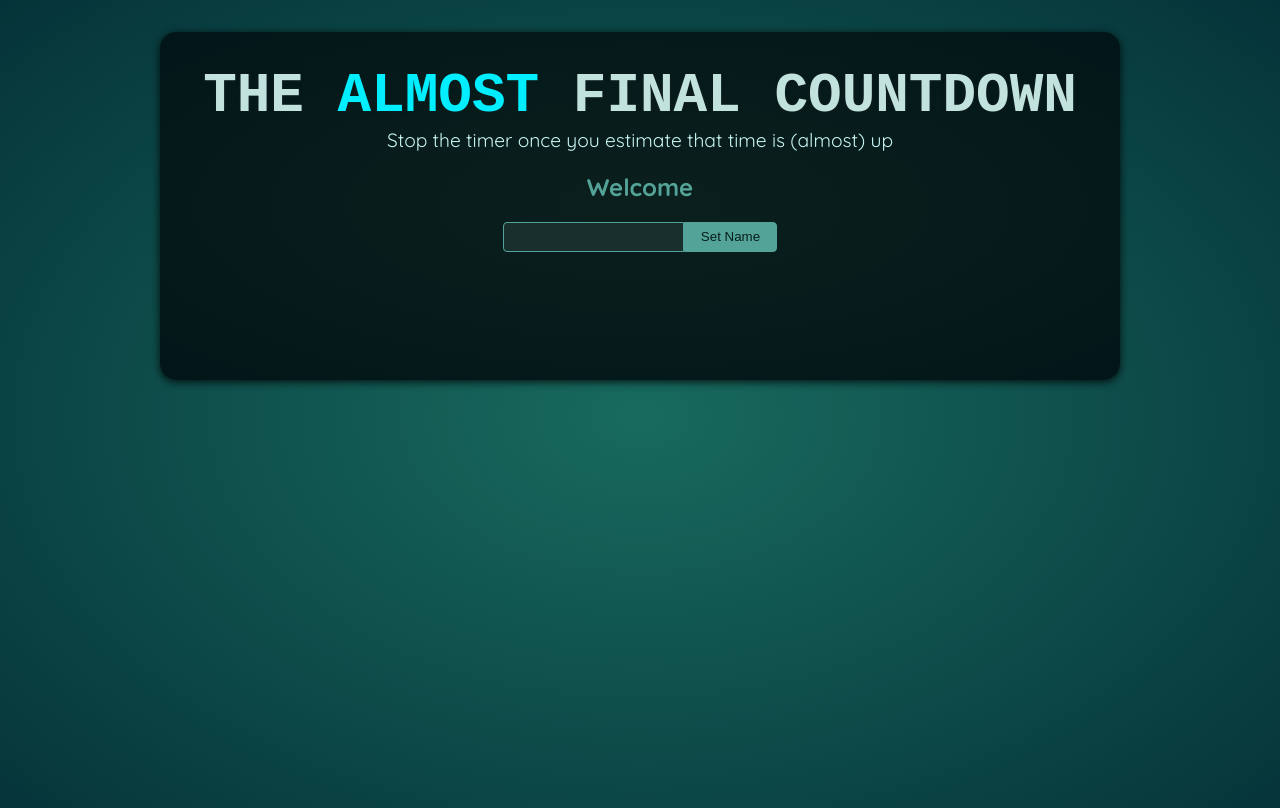
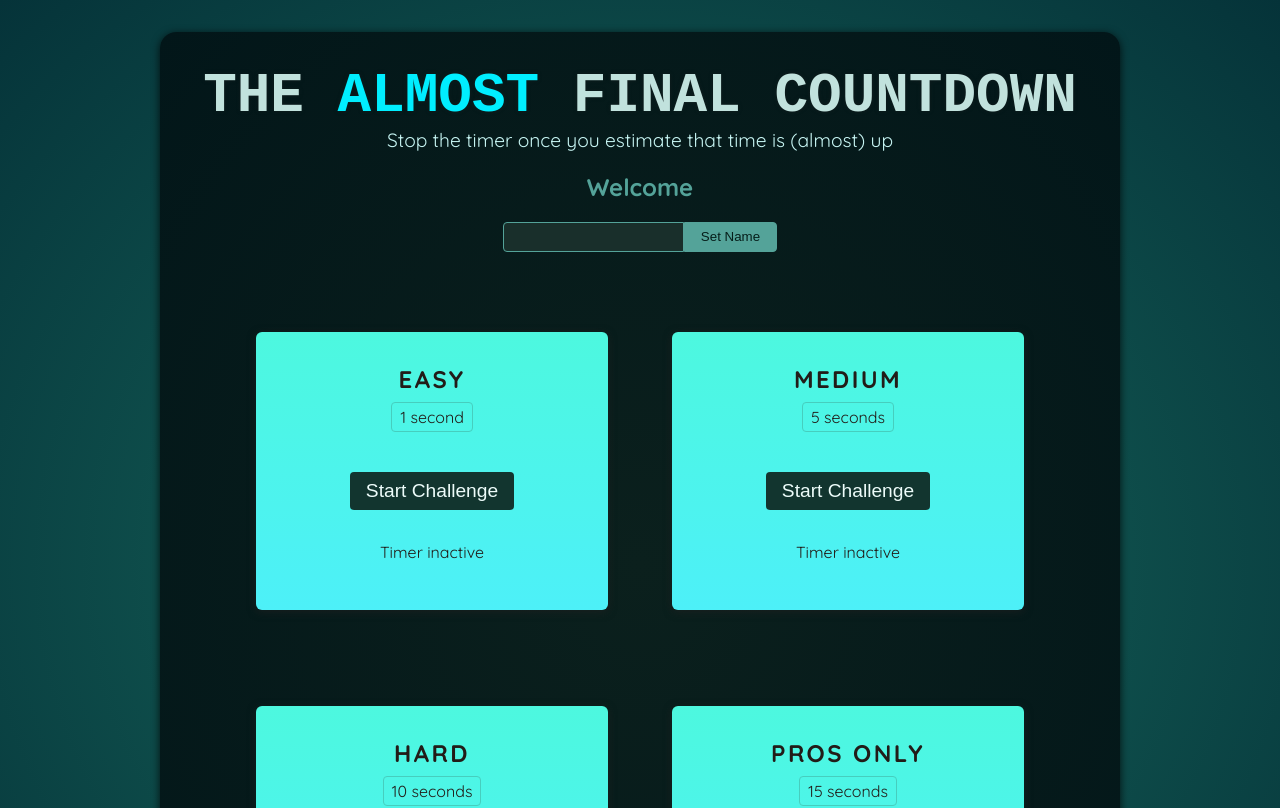
Before and after one commit to Vennisha-Naidoo/Refs-and-Portals, a React (Vite) app: page / in a window 1280 px wide. Shown: the top 808 px of the page. Built offline with nearby package versions, Linux system fonts and the light colour scheme; a web font is replaced by a local one.

Commit message:
Timer Challenge

```diff
--- a/src/App.jsx
+++ b/src/App.jsx
@@ -1,10 +1,16 @@
 import Player from './components/Player.jsx';
+import TimerChallenge from './components/TimerChallenge.jsx';
 
 function App() {
   return (
     <>
       <Player />
-      <div id="challenges"></div>
+      <div id="challenges">
+        <TimerChallenge title="Easy" targetTime={1} />
+        <TimerChallenge title="Medium" targetTime={5} />
+        <TimerChallenge title="Hard" targetTime={10} />
+        <TimerChallenge title="Pros ONLY" targetTime={15} />
+      </div>
     </>
   );
 }
--- /dev/null
+++ b/src/components/TimerChallenge.jsx
@@ -0,0 +1,36 @@
+import { useRef, useState } from "react";
+
+export default function TimerChallenge({ title, targetTime }) {
+
+    const [timerExpired, setTimerExpired] = useState(false);
+    const [timerStarted, setTimerStarted] = useState(false);
+
+    const timer = useRef();
+
+    function handleStart() {
+        timer.current = setTimeout(() => {
+            setTimerExpired(true);
+        }, targetTime * 1000);
+        setTimerStarted(true);
+    }
+
+    function handleStop() {
+        clearTimeout(timer.current);
+    }
+
+    return <section className="challenge">
+        <h2>{ title }</h2>
+        { timerExpired && <p>You lost!</p> }
+        <p className="challenge-time">
+            { targetTime } second{ targetTime > 1 ? 's' : '' }
+        </p>
+        <p>
+            <button onClick={ timerStarted ? handleStop : handleStart }>
+                { timerStarted ? 'Stop' : 'Start' } Challenge
+            </button>
+        </p>
+        <p className={ timerStarted ? 'active' : '' }>
+            { timerStarted ? 'Time is running...' : 'Timer inactive' }
+        </p>
+    </section>
+}
```
